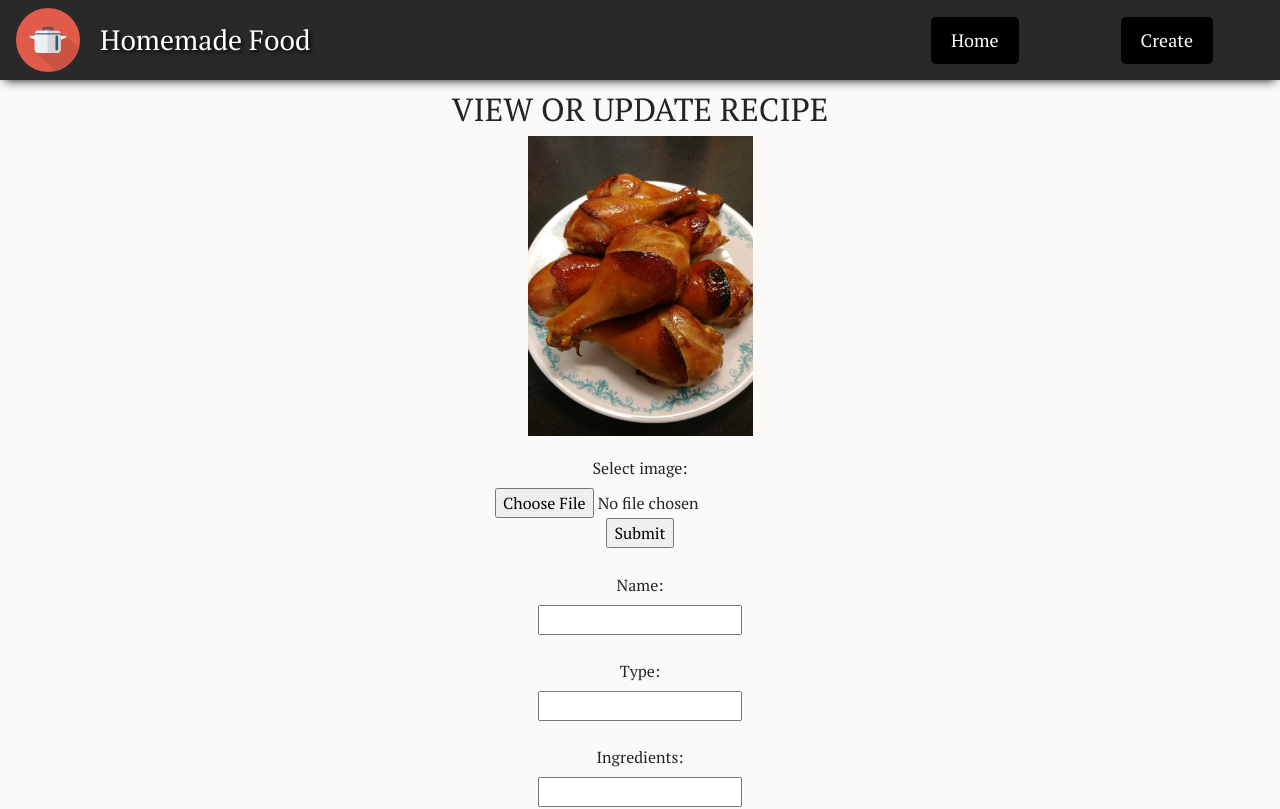
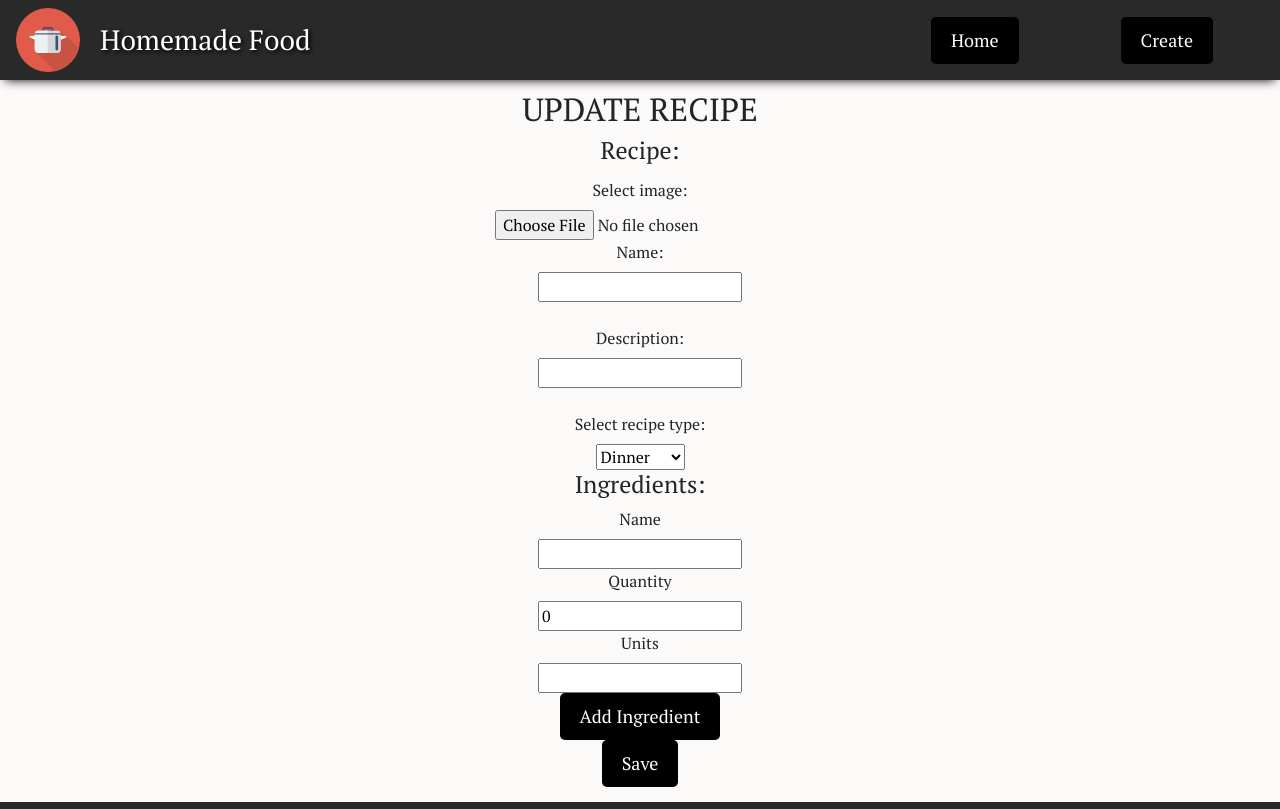
Before and after one commit to SvetlanaSurzhan/recipes-site, a React (Create React App) app in the folder ClientApp/: page /update/1 in a window 1280 px wide. Shown: the top 809 px of the page. Built offline with nearby package versions, Linux system fonts and the light colour scheme.

Commit message:
added InputForm  component

```diff
--- a/ClientApp/src/components/createRecipe/Create.css
+++ b/ClientApp/src/components/createRecipe/Create.css
@@ -9,24 +9,3 @@
 h2 {
     text-transform: uppercase;
 }
-.img-item{
-    max-height: 300px;
-    max-width: 500px;
-    padding: 5px;
-}
-.upload-form{
-    display: flex;
-    flex-direction: column;
-    justify-content: center;
-    align-items: center;
-    align-content: space-between;
-    padding: 20px;
-}
-.recipe-form-items{
-    display: flex;
-    flex-direction: column;
-    justify-content: center;
-    align-items: center;
-    align-content: flex-start;
-    padding: 5px;
-}
--- a/ClientApp/src/components/createRecipe/Create.js
+++ b/ClientApp/src/components/createRecipe/Create.js
@@ -1,32 +1,24 @@
-import React, { Component } from 'react';
+import React from 'react';
 import './Create.css';
-import ChickenDrumstick from './ChickenDrumstick.jpg';
+import InputForm from '../inputForm/InputForm';
+import recipeTypes from '../button/TypeData';
 
 class Create extends React.Component {
-    save(){
-        alert("New recipe saved");
+    constructor(props) {
+        super(props);
+
+        this.createNewRecipeApiCall = this.createNewRecipeApiCall.bind(this);
     }
+
+    createNewRecipeApiCall = (newRecipe) => {
+        console.log('SEND CREATE NEW RECIPE API CALL', newRecipe);
+    }
+
     render() {
         return (
             <div className="create-container">
                 <h2>Create new recipe</h2>
-                <img src={ChickenDrumstick} className="img-item" />
-                <form action="/action_page.php" className="upload-form">
-                    <label for="img">Select image:</label>
-                    <input type="file" id="img" name="img" accept="image/*"></input>
-                    <input type="submit"></input>
-                </form>
-                <form className="recipe-form-items">
-                    <label for="recipe-name">Name:</label>
-                    <input type="text" id="recipe-name" name="recipe-name"></input><br />
-                    <label for="type">Type:</label>
-                    <input type="text" id="type" name="type"></input><br />
-                    <label for="ingredients">Ingredients:</label>
-                    <input type="text" id="ingredients" name="ingredients"></input><br />
-                    <label for="description">Description:</label>
-                    <input type="text" id="description" name="description"></input><br />
-                </form>
-                <button onClick={this.save} className="save-button">Save</button>
+                <InputForm types={recipeTypes} onSave={this.createNewRecipeApiCall}/>
             </div>
         );
     }
--- a/ClientApp/src/components/updateRecipe/Update.js
+++ b/ClientApp/src/components/updateRecipe/Update.js
@@ -1,33 +1,38 @@
-import React, { Component } from 'react';
+import React from 'react';
 import './Update.css';
-import ChickenDrumstick from './ChickenDrumstick.jpg';
+import {
+    withRouter
+} from "react-router-dom";
+import recipes from '../recipe/recipeData';
+import InputForm from '../inputForm/InputForm';
+import recipeTypes from '../button/TypeData';
 
 
 class Update extends React.Component {
+    constructor(props) {
+        super(props);
+        const id = this.props.match.params.id;
+        const existingRecipe = this.getRecipeById(id);
+        this.state = existingRecipe;
+        this.updateRecipeApiCall = this.updateRecipeApiCall.bind(this);
+    }
+
+    getRecipeById(id) {
+        return recipes.find(r => r.recipeId.toString() === id);
+    }
+
+    updateRecipeApiCall(recipe) {
+        console.log(`SEND TO API TO SAVING ${recipe}`)
+    }
+
     render() {
         return (
             <div className="update-container">
-                <h2>View or update recipe</h2>
-                <img src={ChickenDrumstick} className="img-item" />
-                <form action="/action_page.php" className="upload-form">
-                    <label for="img">Select image:</label>
-                    <input type="file" id="img" name="img" accept="image/*"></input>
-                    <input type="submit"></input>
-                </form>
-                <form className="recipe-form-items">
-                    <label for="recipe-name">Name:</label>
-                    <input type="text" id="recipe-name" name="recipe-name"></input><br />
-                    <label for="type">Type:</label>
-                    <input type="text" id="type" name="type"></input><br />
-                    <label for="ingredients">Ingredients:</label>
-                    <input type="text" id="ingredients" name="ingredients"></input><br />
-                    <label for="description">Description:</label>
-                    <input type="text" id="description" name="description"></input><br />
-                </form>
-                <button onClick={this.save} className="save-button">Save</button>
+                <h2>Update recipe</h2>
+                <InputForm types={recipeTypes} recipe={this.state} onSave={this.updateRecipeApiCall}/>
             </div>
         );
     }
 }
 
-export default Update;
+export default withRouter(Update);
```
